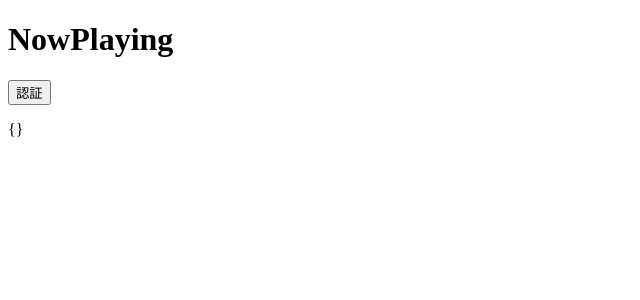
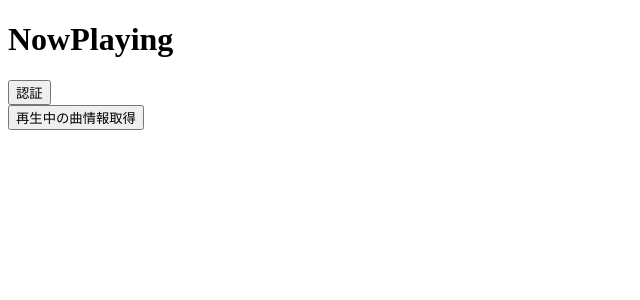
Before and after one commit to nacal/spoticlock, a Vue app: page / in a window 1280 px wide. Shown: the top 300 px of the page, without its empty margins (0-640 px from the left). Built offline with nearby package versions, Linux system fonts and the light colour scheme.

Commit message:
develop get nowplaying

```diff
--- a/src/views/NowPlaying.vue
+++ b/src/views/NowPlaying.vue
@@ -2,11 +2,20 @@
   <div class="nowplaying">
     <h1>NowPlaying</h1>
     <button @click="spotifyLogin">認証</button>
-    <p>{{ routeParams }}</p>
+    <br />
+    <button @click="getNowPlaying">再生中の曲情報取得</button>
+    <div v-if="nowPlaying != null">
+      <p>
+        今再生中の曲 : {{ nowPlaying.item.artists[0].name }} の
+        {{ nowPlaying.item.name }}
+      </p>
+      <img :src="nowPlaying.item.album.images[1].url" />
+    </div>
   </div>
 </template>
 
 <script>
+import axios from "axios";
 export default {
   data: function () {
     return {
@@ -39,6 +48,25 @@ export default {
         "&scope=" +
         scope;
     },
+    getNowPlaying: function () {
+      let endpoint =
+        "https://api.spotify.com/v1/me/player/currently-playing?market=JP";
+      let data = {
+        headers: {
+          Authorization:
+            this.routeParams.token_type + " " + this.routeParams.access_token,
+        },
+        data: {},
+      };
+      axios
+        .get(endpoint, data)
+        .then((res) => {
+          this.nowPlaying = res.data;
+        })
+        .catch((err) => {
+          console.error(err);
+        });
+    },
   },
 };
 </script>
```
